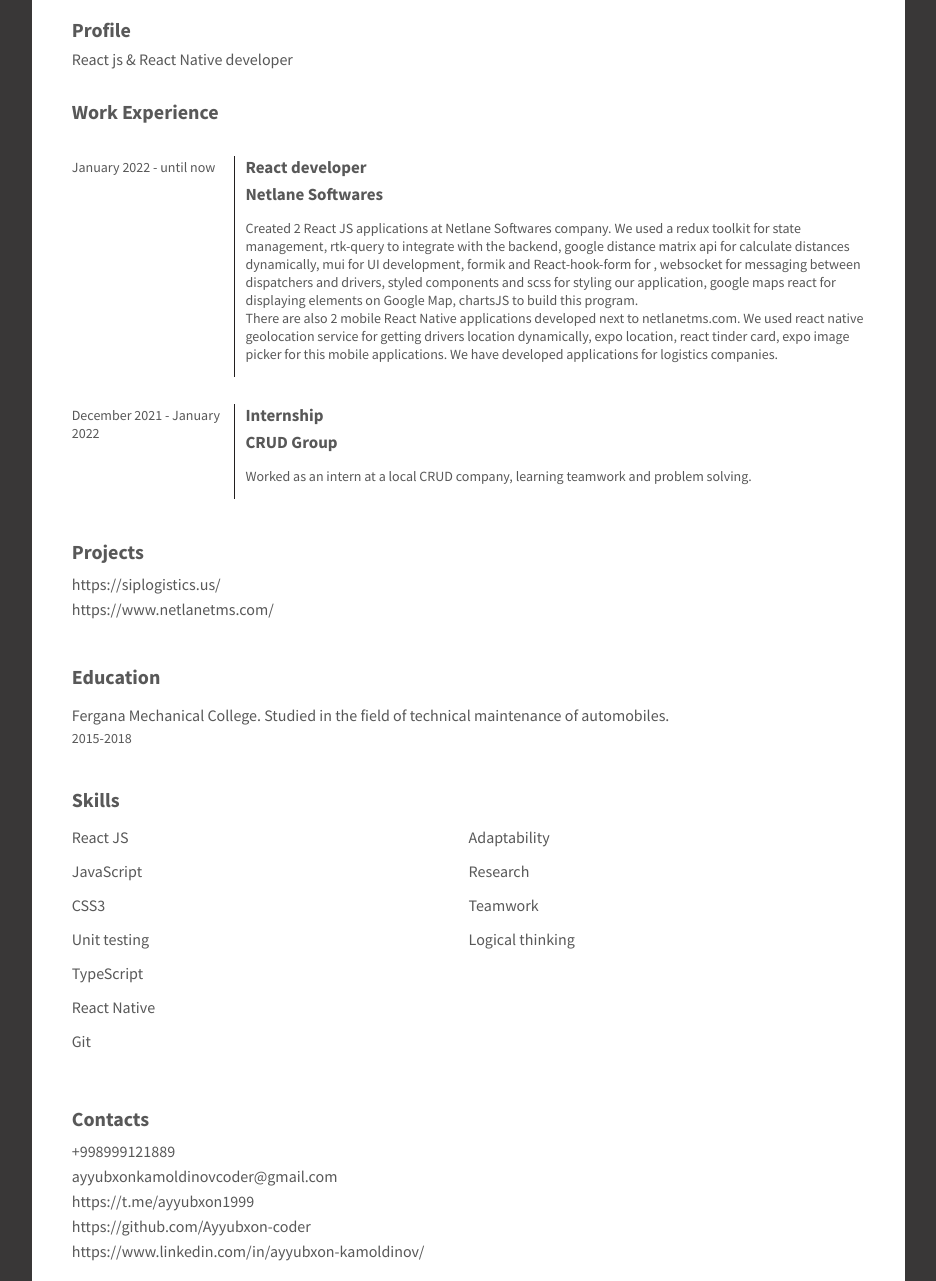
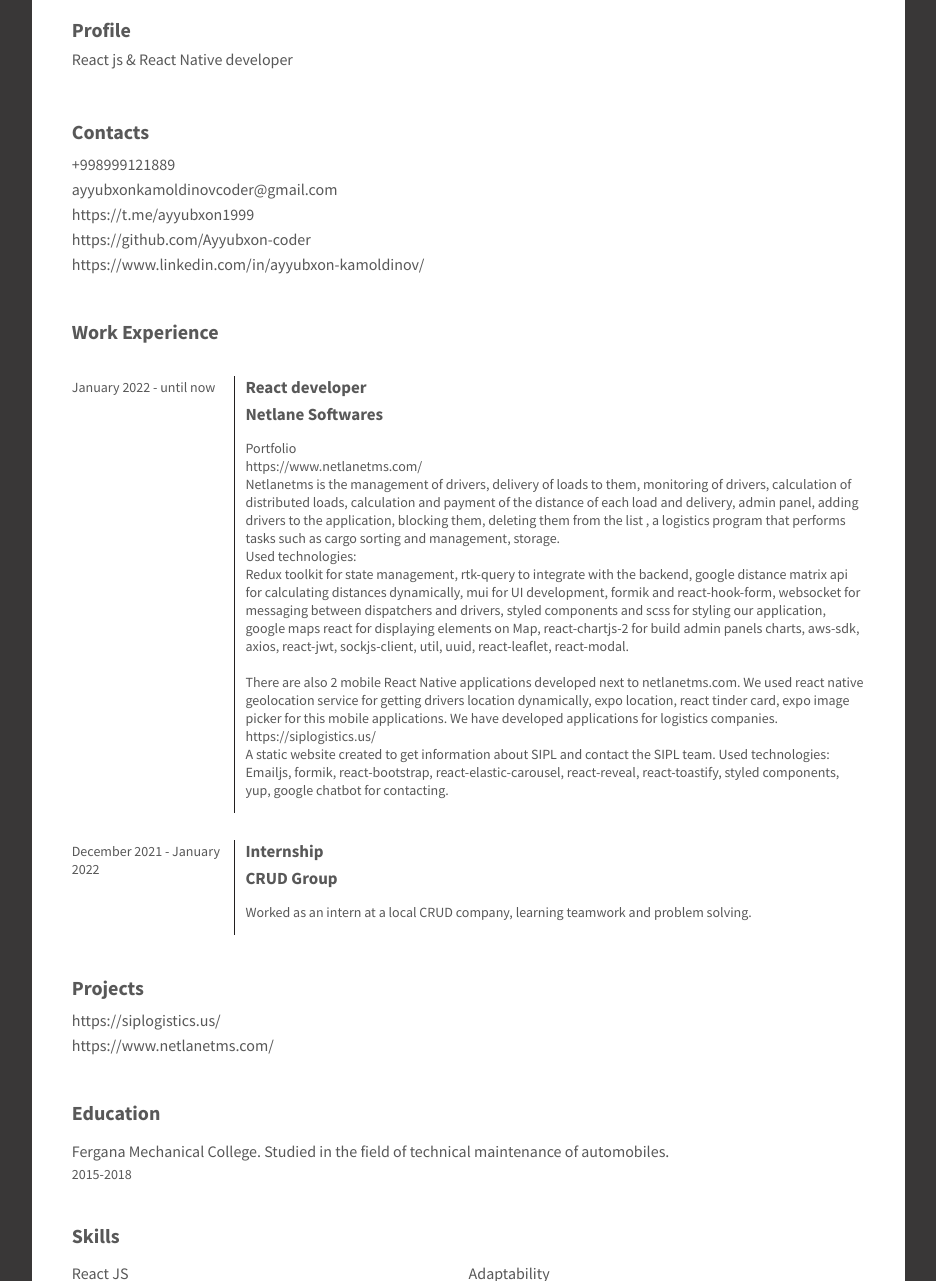
Before and after one commit to kamol-ayyub/Rezyume, a plain HTML site: page index.html in a window 1280 px wide. Shown: the part 159-1440 px from the top of the page, without its empty margins (173-1109 px from the left). Drawn offline with Linux system fonts and the light colour scheme.

Commit message:
some changes on UI and added new items

```diff
--- a/index.css
+++ b/index.css
@@ -120,7 +120,10 @@ p {
 .skills-main {
   width: 50%;
 }
-
+.contacts {
+  margin-top: 40px;
+  margin-bottom: 40px;
+}
 .contacts-wrapper {
   display: flex;
   flex-direction: column;
--- a/index.html
+++ b/index.html
@@ -26,6 +26,36 @@
         <div class="profile-info header-tags">Profile</div>
         <div class="profile-data">React js & React Native developer</div>
       </section>
+      <section class="contacts">
+        <div style="margin-bottom: 10px" class="header-tags">Contacts</div>
+        <div class="contacts-wrapper">
+          <a class="contacts-items" href="tel: +998999121889">+998999121889</a>
+          <a
+            target="_blank"
+            class="contacts-items"
+            href="mailto: ayyubxonkamoldinovcoder@gmail.com"
+            >ayyubxonkamoldinovcoder@gmail.com</a
+          >
+          <a
+            target="_blank"
+            href="https://t.me/ayyubxon1999"
+            class="contacts-items"
+            >https://t.me/ayyubxon1999</a
+          >
+          <a
+            target="_blank"
+            href="https://github.com/Ayyubxon-coder"
+            class="contacts-items"
+            >https://github.com/Ayyubxon-coder</a
+          >
+          <a
+            target="_blank"
+            href="https://www.linkedin.com/in/ayyubxon-kamoldinov/"
+            class="contacts-items"
+            >https://www.linkedin.com/in/ayyubxon-kamoldinov/</a
+          >
+        </div>
+      </section>
       <section class="experience">
         <div><p class="experience-header header-tags">Work Experience</p></div>
         <div>
@@ -41,20 +71,43 @@
                 Netlane Softwares
               </div>
               <p>
-                Created 2 React JS applications at Netlane Softwares company. We
-                used a redux toolkit for state management, rtk-query to
-                integrate with the backend, google distance matrix api for
-                calculate distances dynamically, mui for UI development, formik
-                and React-hook-form for , websocket for messaging between
-                dispatchers and drivers, styled components and scss for styling
-                our application, google maps react for displaying elements on
-                Google Map, chartsJS to build this program.
+                Portfolio
+                <br />
+                https://www.netlanetms.com/
+                <br />
+                Netlanetms is the management of drivers, delivery of loads to
+                them, monitoring of drivers, calculation of distributed loads,
+                calculation and payment of the distance of each load and
+                delivery, admin panel, adding drivers to the application,
+                blocking them, deleting them from the list , a logistics program
+                that performs tasks such as cargo sorting and management,
+                storage.
+                <br />
+                Used technologies:
+                <br />
+                Redux toolkit for state management, rtk-query to integrate with
+                the backend, google distance matrix api for calculating
+                distances dynamically, mui for UI development, formik and
+                react-hook-form, websocket for messaging between dispatchers and
+                drivers, styled components and scss for styling our application,
+                google maps react for displaying elements on Map,
+                react-chartjs-2 for build admin panels charts, aws-sdk, axios,
+                react-jwt, sockjs-client, util, uuid, react-leaflet,
+                react-modal.
+                <br />
                 <br />
                 There are also 2 mobile React Native applications developed next
                 to netlanetms.com. We used react native geolocation service for
                 getting drivers location dynamically, expo location, react
                 tinder card, expo image picker for this mobile applications. We
                 have developed applications for logistics companies.
+                <br />
+                https://siplogistics.us/
+                <br />A static website created to get information about SIPL and
+                contact the SIPL team. Used technologies: Emailjs, formik,
+                react-bootstrap, react-elastic-carousel, react-reveal,
+                react-toastify, styled components, yup, google chatbot for
+                contacting.
               </p>
             </div>
           </div>
@@ -116,36 +169,6 @@
           </div>
         </div>
       </section>
-      <section class="contacts">
-        <div style="margin-bottom: 10px" class="header-tags">Contacts</div>
-        <div class="contacts-wrapper">
-          <a class="contacts-items" href="tel: +998999121889">+998999121889</a>
-          <a
-            target="_blank"
-            class="contacts-items"
-            href="mailto: ayyubxonkamoldinovcoder@gmail.com"
-            >ayyubxonkamoldinovcoder@gmail.com</a
-          >
-          <a
-            target="_blank"
-            href="https://t.me/ayyubxon1999"
-            class="contacts-items"
-            >https://t.me/ayyubxon1999</a
-          >
-          <a
-            target="_blank"
-            href="https://github.com/Ayyubxon-coder"
-            class="contacts-items"
-            >https://github.com/Ayyubxon-coder</a
-          >
-          <a
-            target="_blank"
-            href="https://www.linkedin.com/in/ayyubxon-kamoldinov/"
-            class="contacts-items"
-            >https://www.linkedin.com/in/ayyubxon-kamoldinov/</a
-          >
-        </div>
-      </section>
     </div>
   </body>
 </html>
```
